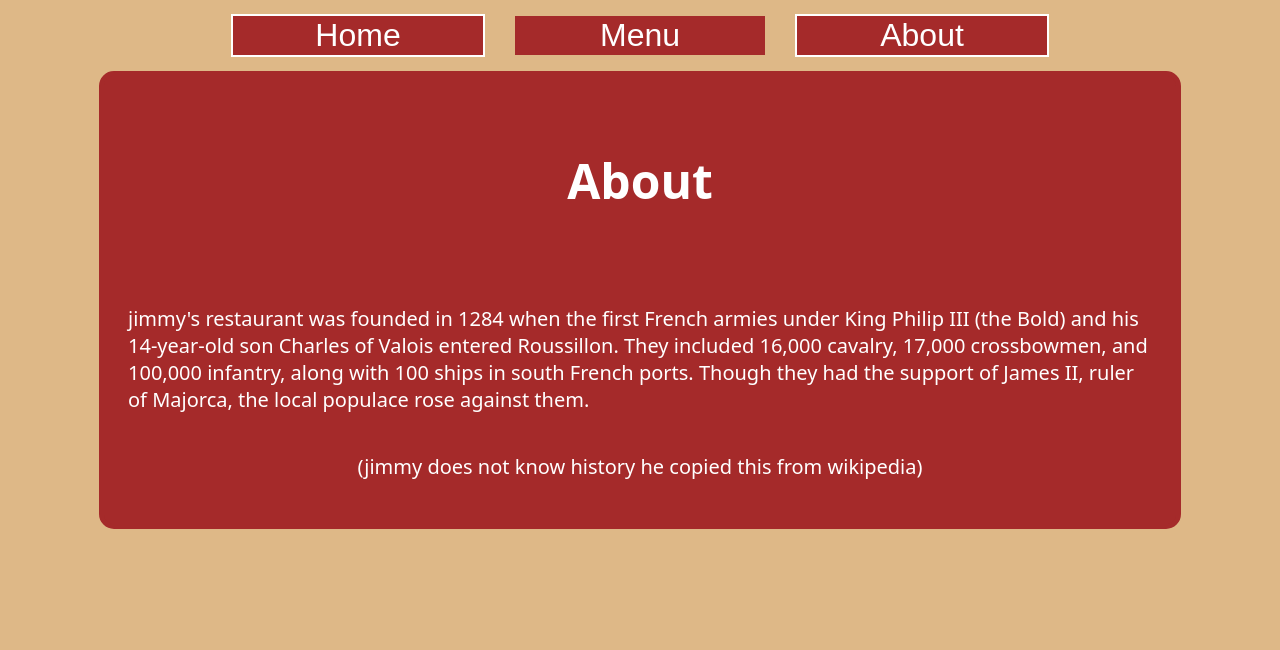
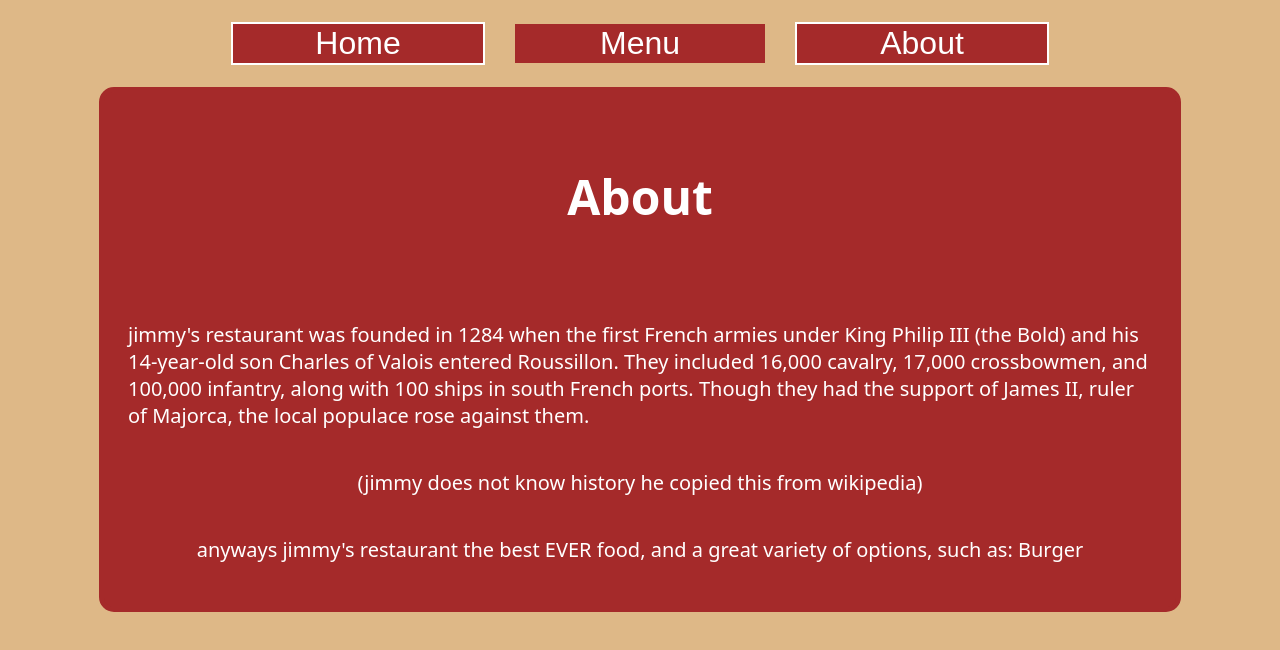
Before and after one commit to kubi3r/restaurant-page, a website built with webpack: page src/template.html in a window 1280 px wide. Both pictures are taken after a click on the button "About". Built offline with nearby package versions, Linux system fonts and the light colour scheme.

Commit message:
Add paragraph to about section

```diff
--- a/src/modules/aboutLoad.js
+++ b/src/modules/aboutLoad.js
@@ -12,9 +12,10 @@ export default function() {
     paragraph2.textContent = '(jimmy does not know history he copied this from wikipedia)';
 
     const paragraph3 = document.createElement('p');
-    paragraph3.textContent = '';
+    paragraph3.textContent = `anyways jimmy's restaurant the best EVER food, and a great variety of options, such as: Burger`;
 
     container.appendChild(head);
     container.appendChild(paragraph1);
     container.appendChild(paragraph2);
+    container.appendChild(paragraph3);
 };
--- a/src/styles.css
+++ b/src/styles.css
@@ -8,7 +8,7 @@ nav {
     display: flex;
     justify-self: center;
     gap: 32px;
-    margin: 16px;
+    margin-top: 24px;
 }
 
 nav button {
@@ -21,6 +21,7 @@ nav button {
 }
 
 div#content {
+    margin-top: 24px;
     border: 5px solid brown;
     width: 80vw;
     border-radius: 15px;
```
